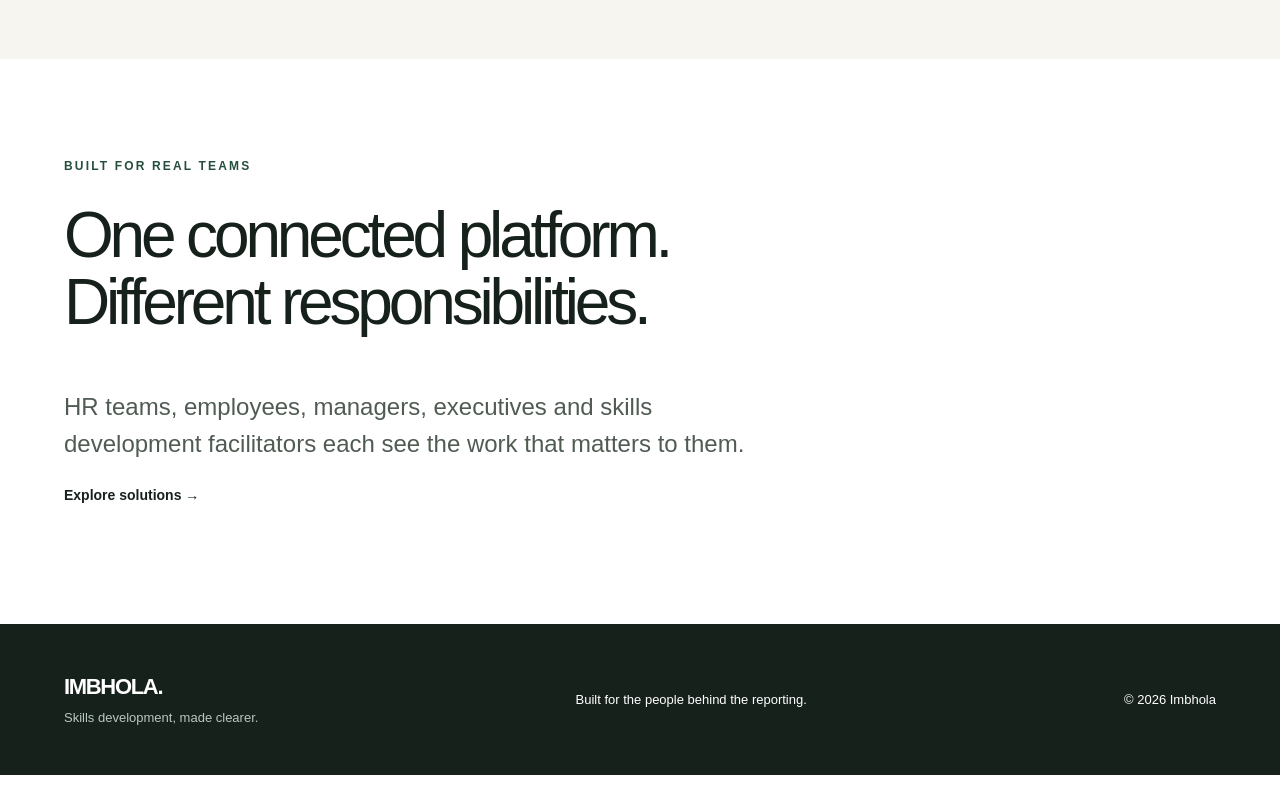
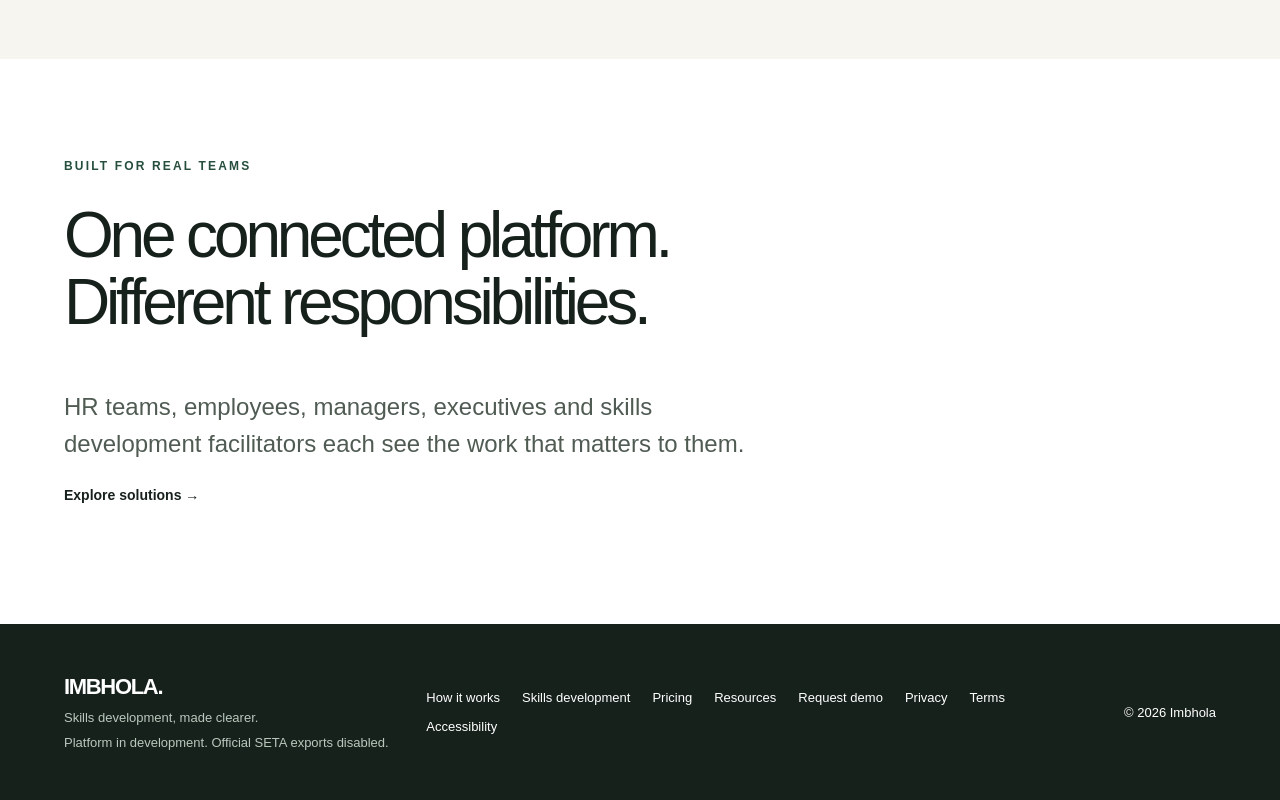
Before and after one commit to thebiggestkingbob/imbhola-platform, a Next.js app: page / in a window 1280 px wide. Shown: the part 1682-2482 px from the top of the page. Before the commit the page ends 2457 px from the top, so only its background shows below. Built offline with nearby package versions, Linux system fonts and the light colour scheme.

Commit message:
feat: link public information and policy preview routes in footer

```diff
--- a/src/app/layout.tsx
+++ b/src/app/layout.tsx
@@ -1,3 +1,26 @@
-import type { Metadata } from 'next';import Header from '@/components/Header';import './globals.css';
-export const metadata: Metadata={title:{default:'Imbhola | Skills development, made clearer',template:'%s | Imbhola'},description:'A considered workspace for skills development planning, training evidence and reporting readiness.'};
-export default function RootLayout({children}:{children:React.ReactNode}){return <html lang="en"><body><Header/>{children}<footer className="footer"><div><strong>IMBHOLA.</strong><p>Skills development, made clearer.</p></div><div>Built for the people behind the reporting.</div><span>© {new Date().getFullYear()} Imbhola</span></footer></body></html>}
+import type { Metadata } from 'next';
+import Link from 'next/link';
+import Header from '@/components/Header';
+import './globals.css';
+export const metadata: Metadata = {
+  title: { default: 'Imbhola | Skills development, made clearer', template: '%s | Imbhola' },
+  description: 'A considered workspace for skills development planning, training evidence and reporting readiness.'
+};
+const footerLinks = [
+  ['How it works', '/how-it-works'], ['Skills development', '/skills-development'],
+  ['Pricing', '/pricing'], ['Resources', '/resources'], ['Request demo', '/request-demo'],
+  ['Privacy', '/privacy'], ['Terms', '/terms'], ['Accessibility', '/accessibility']
+] as const;
+export default function RootLayout({children}:{children:React.ReactNode}) {
+  return <html lang="en"><body>
+    <Header/>
+    {children}
+    <footer className="footer">
+      <div><strong>IMBHOLA.</strong><p>Skills development, made clearer.</p><p>Platform in development. Official SETA exports disabled.</p></div>
+      <nav aria-label="Footer navigation" style={{display:'flex',flexWrap:'wrap',gap:'14px 22px',maxWidth:660}}>
+        {footerLinks.map(([label,href])=><Link key={href} href={href}>{label}</Link>)}
+      </nav>
+      <span>© {new Date().getFullYear()} Imbhola</span>
+    </footer>
+  </body></html>
+}
```
